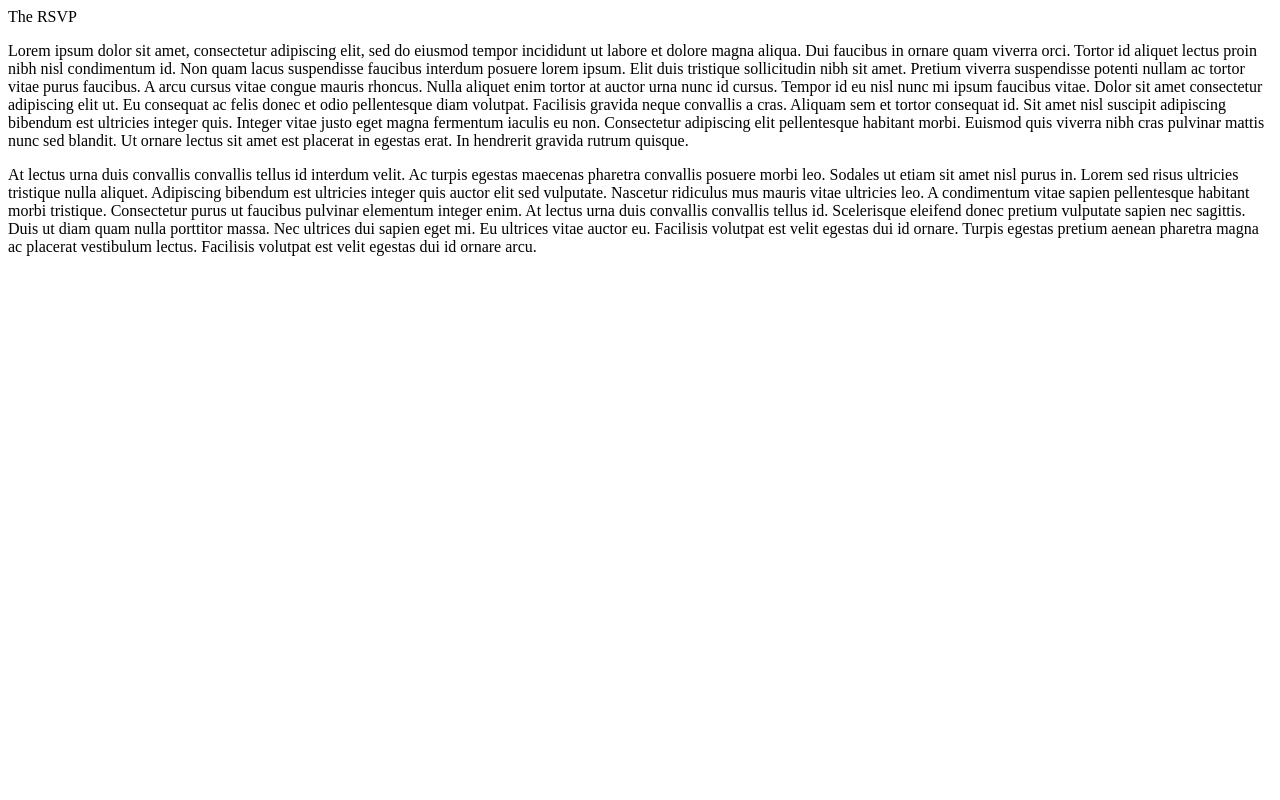
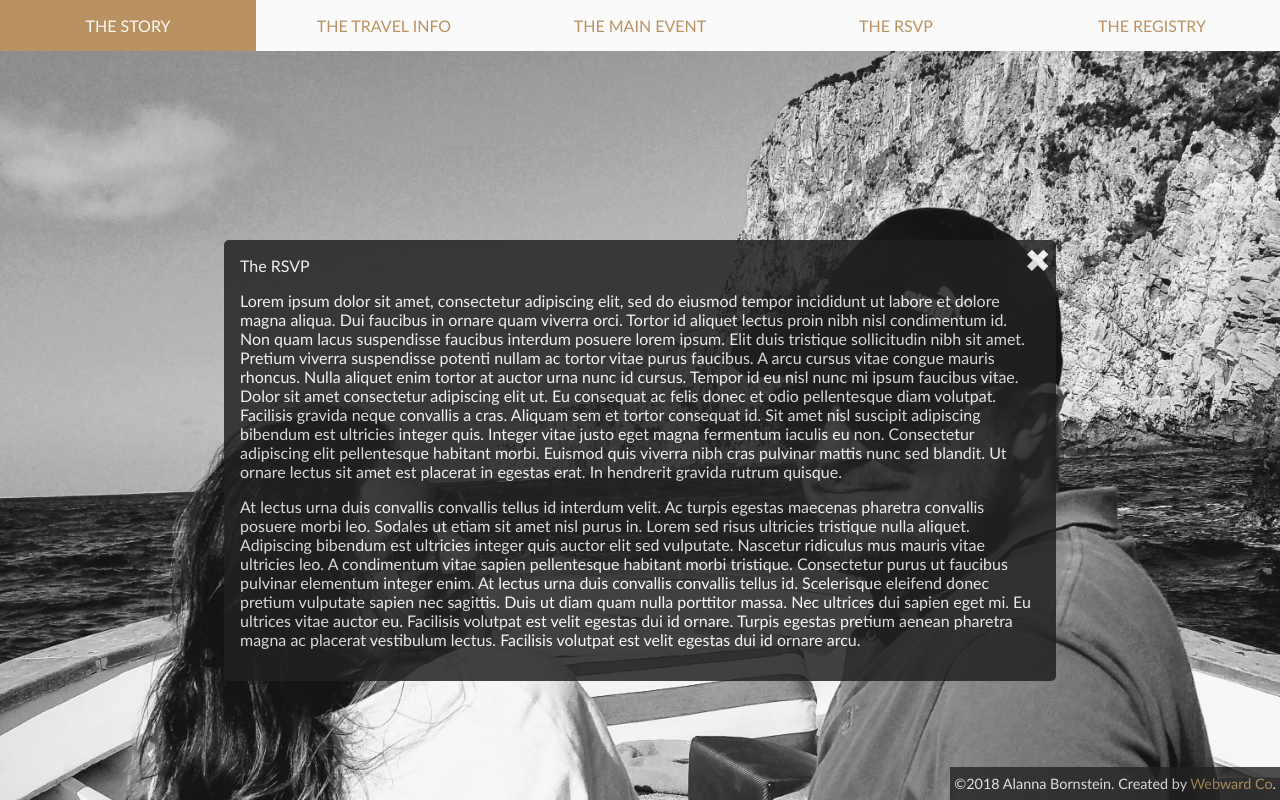
Before and after one commit to nhayward/ali-and-darren, a PHP site: page /rsvp/index.html in a window 1280 px wide. Run offline with PHP 8.4, Linux system fonts and the light colour scheme.

Commit message:
making pages load individually and adding a close button

```diff
--- a/css/style.css
+++ b/css/style.css
@@ -1,6 +1,6 @@
 body {
   margin: 0;
-  background-image: url("../img/background.jpg");
+  background-image: url("/img/background.jpg");
   background-size: cover;
   background-attachment: fixed;
   background-repeat: no-repeat;
@@ -28,14 +28,20 @@ body {
       body nav a:hover {
         background-color: #ba9261;
         color: #fafafa; }
-  body section#content {
-    display: none;
+  body section#content-container {
+    position: relative;
     max-width: 800px;
     margin: 15rem auto 3rem;
     border-radius: 5px;
     opacity: .85;
     background-color: #222;
     padding: 1rem; }
+    body section#content-container #close {
+      position: absolute;
+      top: 0;
+      right: 5px;
+      font-size: 2rem;
+      cursor: pointer; }
   body footer {
     position: fixed;
     bottom: 0;
--- a/css/style.scss
+++ b/css/style.scss
@@ -4,7 +4,7 @@ $gold: #ba9261;
 
 body {
     margin: 0;
-    background-image: url('../img/background.jpg');
+    background-image: url('/img/background.jpg');
     background-size: cover;
     background-attachment: fixed;
     background-repeat: no-repeat;
@@ -43,14 +43,23 @@ body {
 
     }
 
-    section#content {
-        display: none;
+    section#content-container {
+        position: relative;
         max-width: 800px;
         margin: 15rem auto 3rem;
         border-radius: 5px;
         opacity: .85;
         background-color: $black;
         padding: 1rem;
+
+        #close {
+            position: absolute;
+            top: 0;
+            right: 5px;
+            font-size: 2rem;
+            cursor: pointer;
+        }
+
     }
 
     footer {
--- a/js/script.js
+++ b/js/script.js
@@ -2,8 +2,14 @@ $(document).ready(function() {
 
     $('nav a').click(function(e) {
         history.pushState(null, null, $(this).attr('data-content'));
-        $('#content').css('display', 'block');
-        $('#content').load($(this).attr('data-content'));
+        $('#content-container').css('display', 'block');
+        $('#content').load('/' + $(this).attr('data-content') + '/index.html #content >');
+    });
+
+    $('#content-container #close').click(function(e) {
+        history.pushState(null, null, '/');
+        $('#content-container').css('display', 'none');
+        $('#content').load('/index.html #content >');
     });
 
 });
--- a/rsvp/index.html
+++ b/rsvp/index.html
@@ -1,5 +1,36 @@
-<span>The RSVP</span>
+<!DOCTYPE html>
+<html>
+<head>
+    <title>Ali and Darren</title>
+    <link rel="stylesheet" type="text/css" href="/css/style.css">
+    <script type="text/javascript" src="/js/jquery-3.3.1.min.js"></script>
+    <script type="text/javascript" src="/js/script.js"></script>
+</head>
+<body>
 
-<p>Lorem ipsum dolor sit amet, consectetur adipiscing elit, sed do eiusmod tempor incididunt ut labore et dolore magna aliqua. Dui faucibus in ornare quam viverra orci. Tortor id aliquet lectus proin nibh nisl condimentum id. Non quam lacus suspendisse faucibus interdum posuere lorem ipsum. Elit duis tristique sollicitudin nibh sit amet. Pretium viverra suspendisse potenti nullam ac tortor vitae purus faucibus. A arcu cursus vitae congue mauris rhoncus. Nulla aliquet enim tortor at auctor urna nunc id cursus. Tempor id eu nisl nunc mi ipsum faucibus vitae. Dolor sit amet consectetur adipiscing elit ut. Eu consequat ac felis donec et odio pellentesque diam volutpat. Facilisis gravida neque convallis a cras. Aliquam sem et tortor consequat id. Sit amet nisl suscipit adipiscing bibendum est ultricies integer quis. Integer vitae justo eget magna fermentum iaculis eu non. Consectetur adipiscing elit pellentesque habitant morbi. Euismod quis viverra nibh cras pulvinar mattis nunc sed blandit. Ut ornare lectus sit amet est placerat in egestas erat. In hendrerit gravida rutrum quisque.</p>
+    <nav>
+        <a data-content="story">The Story</a>
+        <a data-content="travel">The Travel Info</a>
+        <a data-content="event">The Main Event</a>
+        <a data-content="rsvp">The RSVP</a>
+        <a data-content="registry">The Registry</a>
+    </nav>
 
-<p>At lectus urna duis convallis convallis tellus id interdum velit. Ac turpis egestas maecenas pharetra convallis posuere morbi leo. Sodales ut etiam sit amet nisl purus in. Lorem sed risus ultricies tristique nulla aliquet. Adipiscing bibendum est ultricies integer quis auctor elit sed vulputate. Nascetur ridiculus mus mauris vitae ultricies leo. A condimentum vitae sapien pellentesque habitant morbi tristique. Consectetur purus ut faucibus pulvinar elementum integer enim. At lectus urna duis convallis convallis tellus id. Scelerisque eleifend donec pretium vulputate sapien nec sagittis. Duis ut diam quam nulla porttitor massa. Nec ultrices dui sapien eget mi. Eu ultrices vitae auctor eu. Facilisis volutpat est velit egestas dui id ornare. Turpis egestas pretium aenean pharetra magna ac placerat vestibulum lectus. Facilisis volutpat est velit egestas dui id ornare arcu.</p>
+    <section id="content-container">
+        <span id="close">&#10006;</span>
+
+        <section id="content">
+            <span>The RSVP</span>
+
+            <p>Lorem ipsum dolor sit amet, consectetur adipiscing elit, sed do eiusmod tempor incididunt ut labore et dolore magna aliqua. Dui faucibus in ornare quam viverra orci. Tortor id aliquet lectus proin nibh nisl condimentum id. Non quam lacus suspendisse faucibus interdum posuere lorem ipsum. Elit duis tristique sollicitudin nibh sit amet. Pretium viverra suspendisse potenti nullam ac tortor vitae purus faucibus. A arcu cursus vitae congue mauris rhoncus. Nulla aliquet enim tortor at auctor urna nunc id cursus. Tempor id eu nisl nunc mi ipsum faucibus vitae. Dolor sit amet consectetur adipiscing elit ut. Eu consequat ac felis donec et odio pellentesque diam volutpat. Facilisis gravida neque convallis a cras. Aliquam sem et tortor consequat id. Sit amet nisl suscipit adipiscing bibendum est ultricies integer quis. Integer vitae justo eget magna fermentum iaculis eu non. Consectetur adipiscing elit pellentesque habitant morbi. Euismod quis viverra nibh cras pulvinar mattis nunc sed blandit. Ut ornare lectus sit amet est placerat in egestas erat. In hendrerit gravida rutrum quisque.</p>
+
+            <p>At lectus urna duis convallis convallis tellus id interdum velit. Ac turpis egestas maecenas pharetra convallis posuere morbi leo. Sodales ut etiam sit amet nisl purus in. Lorem sed risus ultricies tristique nulla aliquet. Adipiscing bibendum est ultricies integer quis auctor elit sed vulputate. Nascetur ridiculus mus mauris vitae ultricies leo. A condimentum vitae sapien pellentesque habitant morbi tristique. Consectetur purus ut faucibus pulvinar elementum integer enim. At lectus urna duis convallis convallis tellus id. Scelerisque eleifend donec pretium vulputate sapien nec sagittis. Duis ut diam quam nulla porttitor massa. Nec ultrices dui sapien eget mi. Eu ultrices vitae auctor eu. Facilisis volutpat est velit egestas dui id ornare. Turpis egestas pretium aenean pharetra magna ac placerat vestibulum lectus. Facilisis volutpat est velit egestas dui id ornare arcu.</p>
+        </section>
+    </section>
+
+    <footer>
+        <p>&copy;2018 Alanna Bornstein. Created by <a href="https://twitter.com/WebwardCo" target="_blank">Webward Co</a>.</p>
+    </footer>
+
+</body>
+</html>
```
Also changed, not shown: event/index.html (+34 -3 lines), index.html (+6 -5 lines), registry/index.html (+34 -3 lines), story/index.html (+34 -3 lines), travel/index.html (+34 -3 lines), 2 other files.
